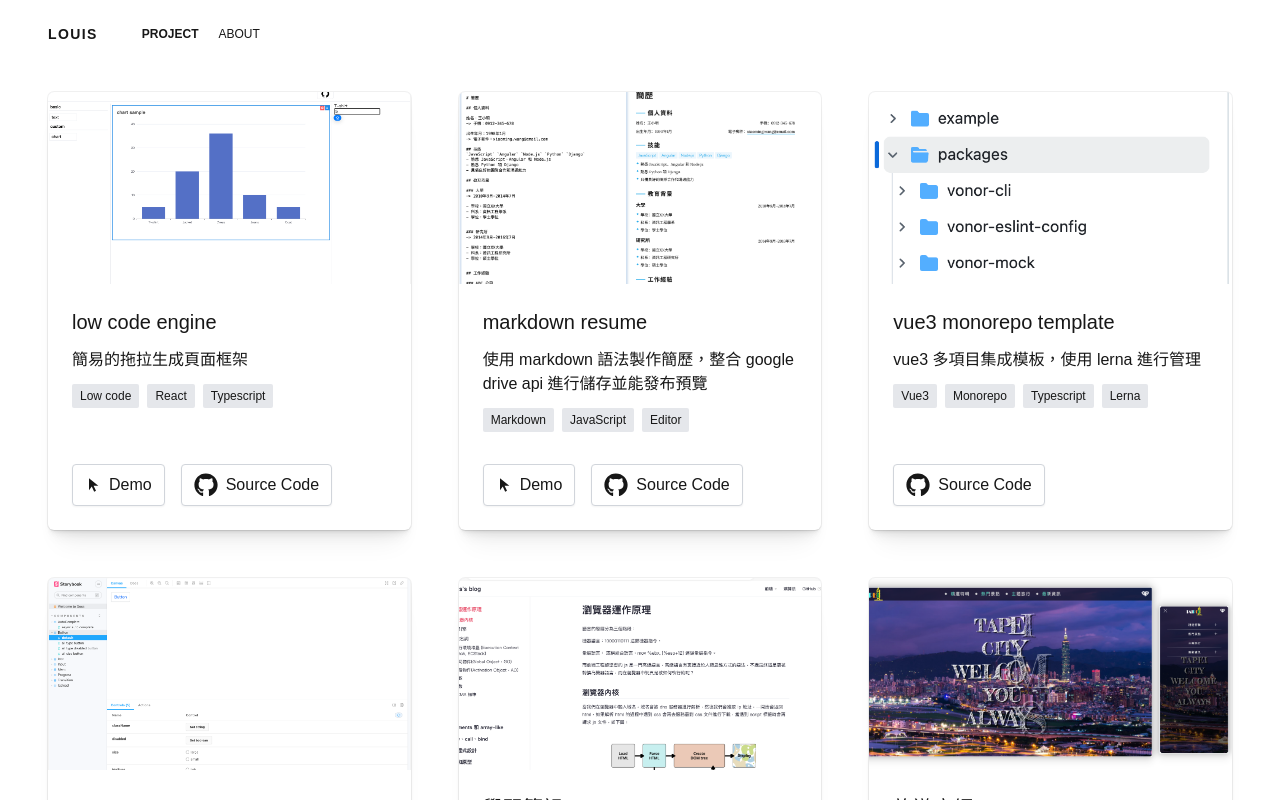
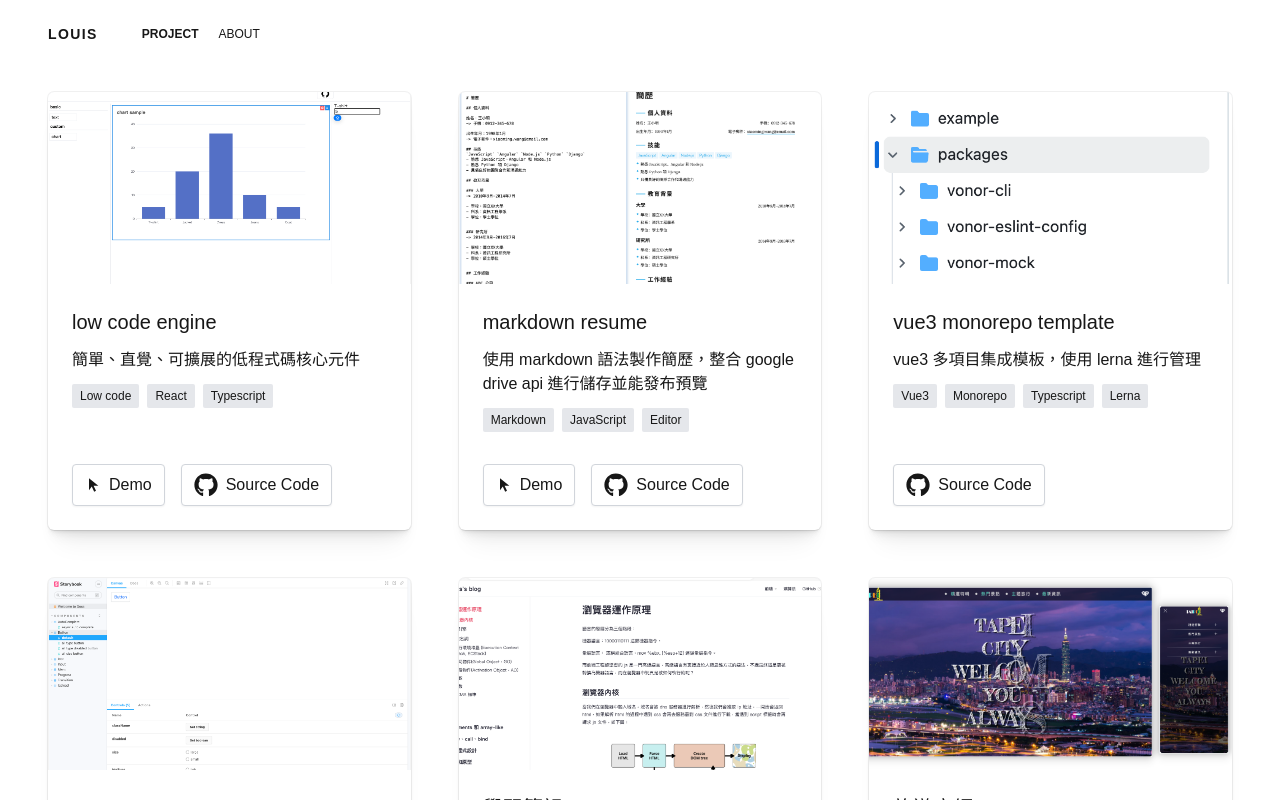
Before and after one commit to louis61619/portfolio, a Next.js app: page / in a window 1280 px wide. Shown: the top 800 px of the page. Built offline with nearby package versions, Linux system fonts and the light colour scheme.

Commit message:
update desp

```diff
--- a/app/page.tsx
+++ b/app/page.tsx
@@ -8,7 +8,7 @@ const projects: Project[] = [
   {
     // 記得封裝一下，未來可以結合 chatgpt
     title: 'low code engine',
-    description: '簡易的拖拉生成頁面框架',
+    description: '簡單、直覺、可擴展的低程式碼核心元件',
     labels: ['Low code', 'React', 'Typescript'],
     demoLink: 'https://louis61619.github.io/low-code-engine',
     sourceLink: 'https://github.com/louis61619/low-code-engine',
```
